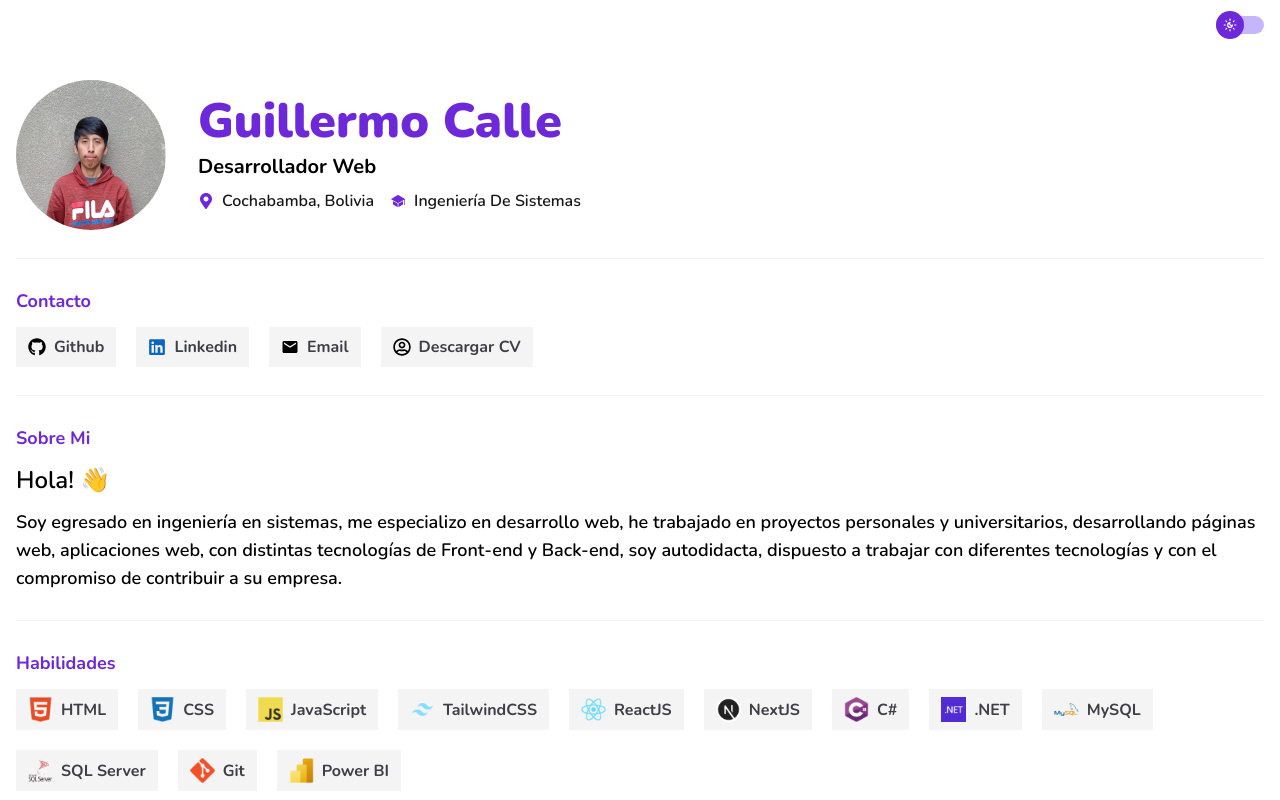
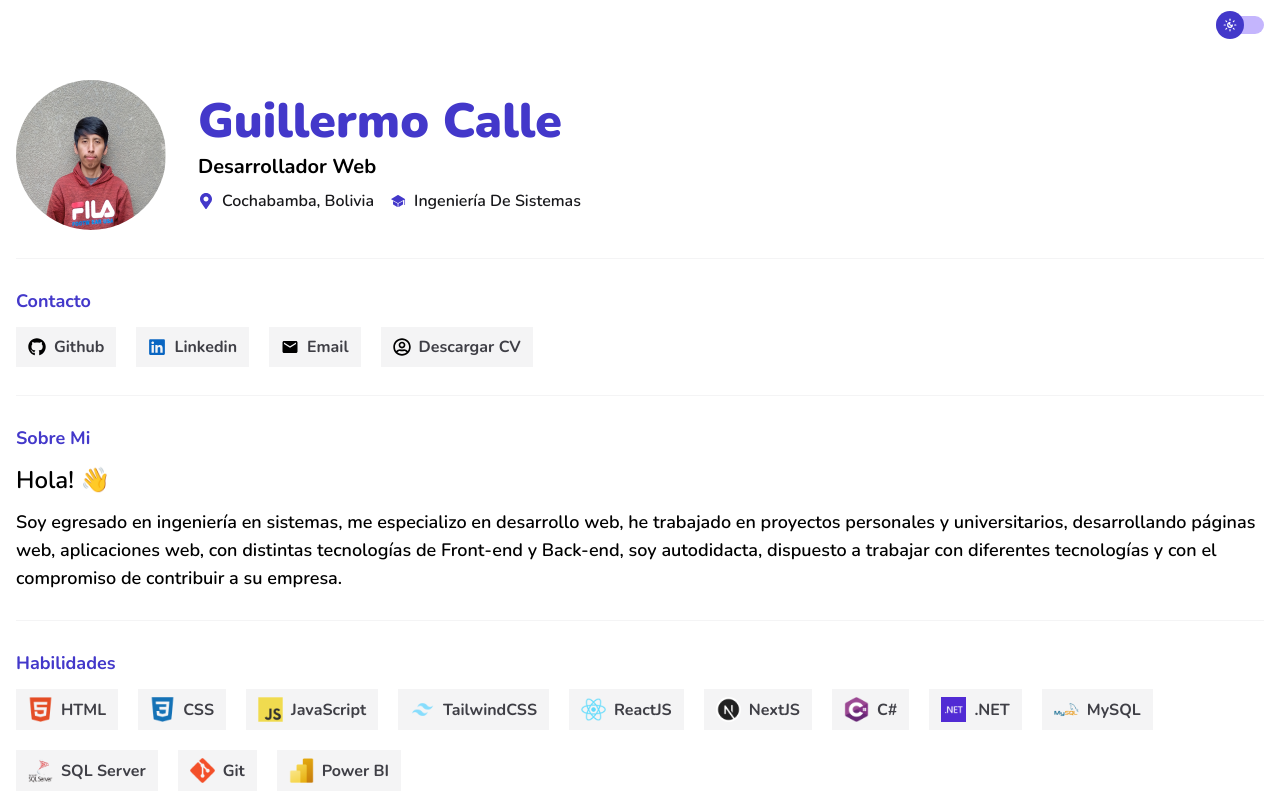
Before and after one commit to guillermocalle/my-portfolio, a Next.js app: page / in a window 1280 px wide. Shown: the top 800 px of the page. Built offline with nearby package versions, Linux system fonts and the light colour scheme.

Commit message:
change brand color

```diff
--- a/components/DarkLight.js
+++ b/components/DarkLight.js
@@ -14,7 +14,7 @@ const DarkLight = () => {
     >
       <span
         className={classNames(
-          "w-7 h-7 flex items-center justify-center bg-violet-700 rounded-full transition-all duration-500",
+          "w-7 h-7 flex items-center justify-center bg-indigo-700 rounded-full transition-all duration-500",
           {
             "ml-5": theme === "dark",
           }
--- a/components/Header.js
+++ b/components/Header.js
@@ -19,7 +19,7 @@ const Header = () => {
         />
       </div>
       <div className="flex-1">
-        <h1 className="text-4xl md:text-5xl font-black capitalize text-violet-700 dark:text-white">
+        <h1 className="text-4xl md:text-5xl font-black capitalize text-indigo-700 dark:text-white">
           {name}
         </h1>
         <h3 className="mt-2 text-lg md:text-xl font-semibold md:font-bold capitalize dark:text-zinc-400">
@@ -29,7 +29,7 @@ const Header = () => {
           <HeaderInfo
             Icon={
               <FaMapMarkerAlt
-                className="text-violet-700 dark:text-zinc-400"
+                className="text-indigo-700 dark:text-zinc-400"
                 size={16}
               />
             }
@@ -38,7 +38,7 @@ const Header = () => {
           <HeaderInfo
             Icon={
               <IoIosSchool
-                className="text-violet-700 dark:text-zinc-400"
+                className="text-indigo-700 dark:text-zinc-400"
                 size={16}
               />
             }
--- a/components/Heading.js
+++ b/components/Heading.js
@@ -1,6 +1,6 @@
 const Heading = ({ children }) => {
   return (
-    <h3 className="capitalize text-base md:text-lg text-violet-700 dark:text-zinc-400 font-bold mb-3">
+    <h3 className="capitalize text-base md:text-lg text-indigo-700 dark:text-zinc-400 font-bold mb-3">
       {children}
     </h3>
   );
```
